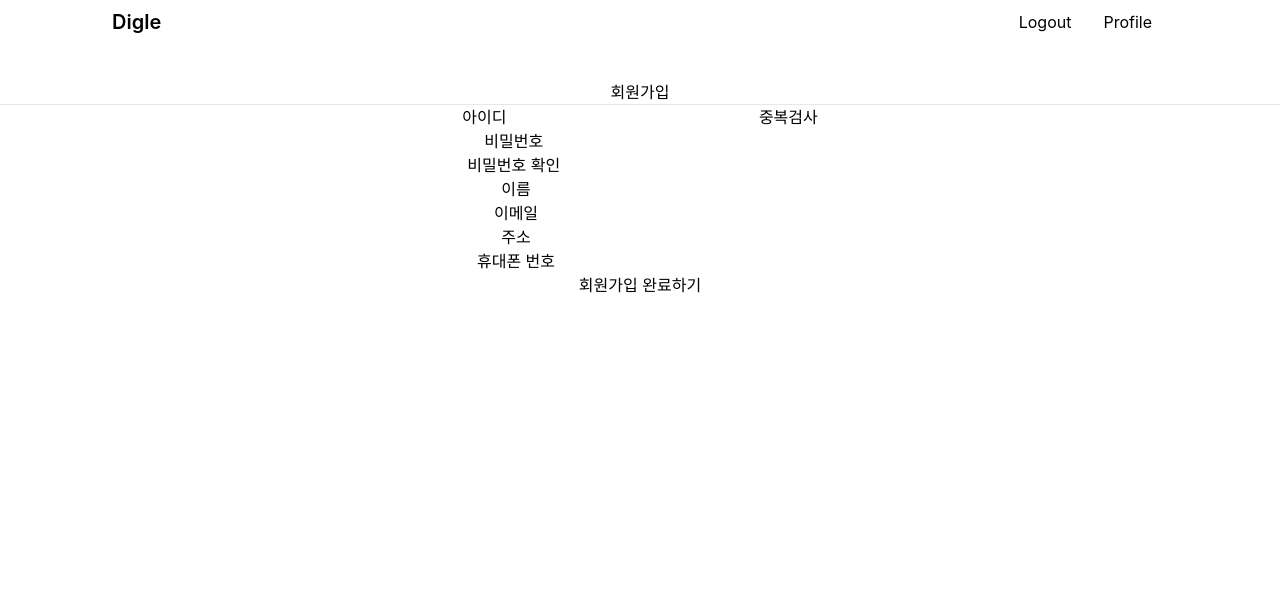
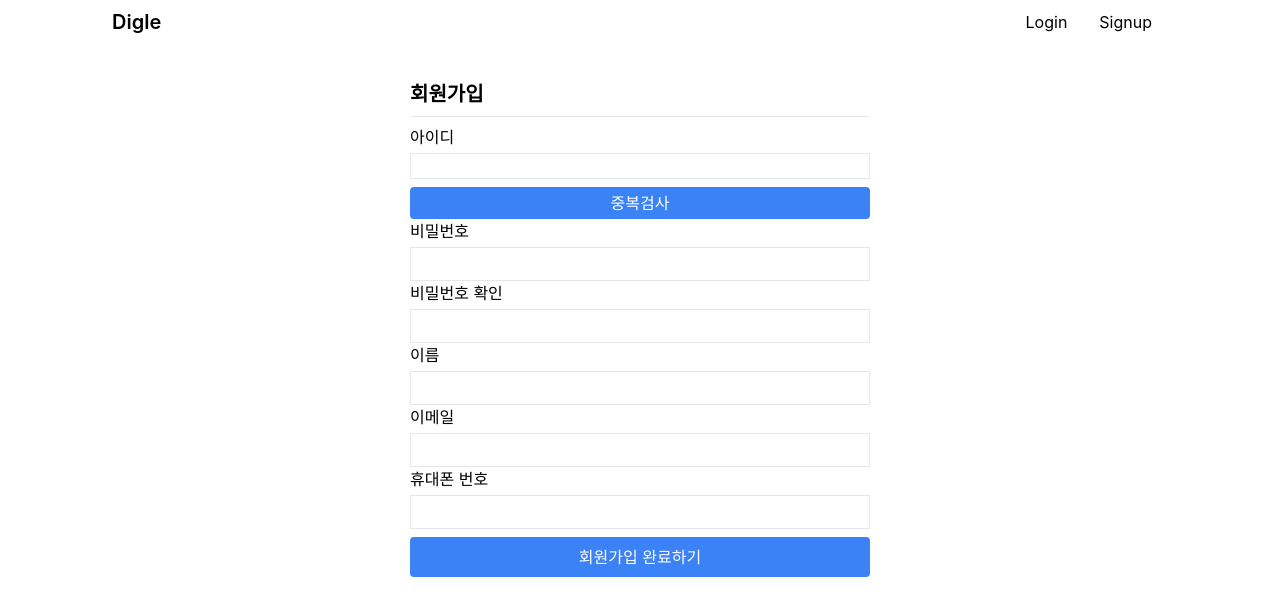
Before and after one commit to kimchiuk/Digle, a React (Create React App) app in the folder front/: page /signup/detail in a window 1280 px wide. Shown: the top 616 px of the page. Built offline with nearby package versions, Linux system fonts and the light colour scheme.

Commit message:
feat: update signup

```diff
--- a/front/src/App.js
+++ b/front/src/App.js
@@ -4,7 +4,7 @@ import Signup from "./pages/signup/Signup";
 import SignupDetail from "./pages/signup/SignupDetail";
 import "./App.css";
 import Main from "./pages/Main";
-import Navbar from "./pages/NavBar";
+import Navbar from "./components/NavBar";
 
 function App() {
   return (
--- a/front/src/pages/NavBar.js
+++ b/front/src/components/NavBar.js
@@ -42,7 +42,7 @@ const Navbar = () => {
 
       {/* 메뉴 */}
       <div className="mr-4 whitespace-nowrap">
-        {!isLogin ? (
+        {isLogin ? (
           // 로그인 시 보여줄 메뉴
           <>
             <button
--- a/front/src/pages/signup/Signup.js
+++ b/front/src/pages/signup/Signup.js
@@ -3,17 +3,23 @@ import { Link } from "react-router-dom";
 const Signup = () => {
   return (
     <>
-      <h2>회원가입</h2>
-      <hr />
-      <div>
-        <h4>회원가입 약관</h4>
-        <textarea>내용</textarea>
+      <div className="w-96 h-96  align-middle ">
+        <div className="pt-20 text-start ">
+          <div className="p-2">회원가입</div>
+          <div className="p-2">회원가입 약관</div>
+          <div className="m-2 p-2 h-60 border-2">내용</div>
+
+          <div className="p-2 text-right">
+            <label className="" htmlFor="checkobox">
+              동의합니다.
+            </label>
+            <input type="checkbox" name="" id="checkobox" />
+          </div>
+          <Link className=" text-end" to="detail">
+            다음으로
+          </Link>
+        </div>
       </div>
-      <div>
-        <label htmlFor="checkobox">라벨입니다.</label>
-        <input type="checkbox" name="" id="checkobox" />
-      </div>
-      <Link to="detail">다음으로</Link>
     </>
   );
 };
--- a/front/src/pages/signup/SignupDetail.js
+++ b/front/src/pages/signup/SignupDetail.js
@@ -1,5 +1,5 @@
 import { useState } from "react";
-// import axios from "axios";
+import axios from "axios";
 
 const SignupDetail = () => {
   // id, pwd, pwd2, username, email, address, phone
@@ -8,57 +8,133 @@ const SignupDetail = () => {
   const [confirmPassword, setConfirmPassword] = useState("");
   const [userName, setUserName] = useState("");
   const [email, setEmail] = useState("");
-  const [address, setAddress] = useState("");
   const [phoneNumber, setPhoneNumber] = useState("");
 
   // input 태그 밑 메시지
   const [idMsg, setIdMsg] = useState("");
   const [passwordMsg, setPasswordMsg] = useState("");
   const [confirmPasswordMsg, setConfirmPasswordMsg] = useState("");
+  const [emailMessage, setEmailMessage] = useState("");
+  const [phoneMessage, setPhoneMessage] = useState("");
 
+  const [isId, setIsId] = useState(false);
+  const [isPwd, setIsPwd] = useState(false);
+  const [isConfirmPwd, setIsConfirmPwd] = useState(false);
+  const [isEmail, setIsEmail] = useState(false);
+  const [isPhone, setIsPhone] = useState(false);
+
+  const submitHandler = (e) => {
+    e.preventDefault();
+
+    // 제출 이후 아이디 생성 로직
+  };
   // handler 7가지
   const idHandler = (e) => {
-    setIdentification(e.target.value);
+    const currentId = e.target.value;
+    setIdentification(currentId);
+
+    const idRegExp = /^[a-zA-z0-9]{4,12}$/;
+
+    if (!idRegExp.test(currentId)) {
+      setIdMsg("4-12사이 대소문자 또는 숫자만 입력해 주세요!");
+      setIsId(false);
+    } else {
+      setIdMsg("사용가능한 아이디입니다.");
+      setIsId(true);
+    }
   };
+
   const passwordHandler = (e) => {
-    setPassword(e.target.value);
+    const currentPassword = e.target.value;
+    setPassword(currentPassword);
+    const passwordRegExp =
+      /^(?=.*[a-zA-Z])(?=.*[!@#$%^*+=-])(?=.*[0-9]).{8,25}$/;
+    if (!passwordRegExp.test(currentPassword)) {
+      setPasswordMsg("숫자+영문+특수문자 조합으로 8자리 이상 입력해주세요!");
+      setIsPwd(false);
+    } else {
+      setPasswordMsg("안전한 비밀번호입니다.");
+      setIsPwd(true);
+    }
   };
   const confirmPasswordHandler = (e) => {
-    setConfirmPassword(e.target.value);
+    const currentConfirmPassword = e.target.value;
+    setConfirmPassword(currentConfirmPassword);
+
+    if (password !== currentConfirmPassword) {
+      setPasswordMsg("비밀번호가 일치하지 않습니다.");
+      setIsConfirmPwd(false);
+    } else {
+      setPasswordMsg("비밀번호가 일치합니다.");
+      setIsConfirmPwd(true);
+    }
+  };
+
+  const emailHandler = (e) => {
+    const currentEmail = e.target.value;
+    setEmail(currentEmail);
+    const emailRegExp =
+      /^[A-Za-z0-9_]+[A-Za-z0-9]*[@]{1}[A-Za-z0-9]+[A-Za-z0-9]*[.]{1}[A-Za-z]{1,3}$/;
+
+    if (!emailRegExp.test(currentEmail)) {
+      setEmailMessage("이메일의 형식이 올바르지 않습니다!");
+      setIsEmail(false);
+    } else {
+      setEmailMessage("사용 가능한 이메일 입니다.");
+      setIsEmail(true);
+    }
   };
   const nameHandler = (e) => {
     setUserName(e.target.value);
   };
-  const emailHandler = (e) => {
-    setEmail(e.target.value);
-  };
-  const addressHandler = (e) => {
-    setAddress(e.target.value);
-  };
+
   const phoneNumberHandler = (e) => {
-    setPhoneNumber(e.target.value);
+    const currentPhoneNumber = e.target.value;
+    setPhoneNumber(currentPhoneNumber);
+    const phoneRegExp = /^01([0|1|6|7|8|9])-?([0-9]{3,4})-?([0-9]{4})$/;
+
+    if (!phoneRegExp.test(currentPhoneNumber)) {
+      setPhoneMessage("올바른 형식이 아닙니다.");
+    } else {
+      setPhoneMessage("사용 가능한 번호입니다.");
+    }
   };
 
   // id 유효성검사 (중복유무)
-  // const checkId = async () => {
-  //   try {
-  //     const response = await axios.post("#", {
-  //       identification,
-  //     });
+  const checkId = async () => {
+    try {
+      const response = await axios.post("#", {
+        identification,
+      });
 
-  //     const result = response.data;
+      const result = response.data;
 
-  //     if (result.isDuplicate) {
-  //       setIdMsg("이미 사용중인 아이디입니다.");
-  //     } else {
-  //       setIdMsg("사용 가능한 아이디입니다.");
-  //     }
-  //   } catch (err) {
-  //     console.log(err);
-  //   }
-  // };
+      if (result.isDuplicate) {
+        setIdMsg("이미 사용중인 아이디입니다.");
+        setIsPhone(false);
+      } else {
+        setIdMsg("사용 가능한 아이디입니다.");
+        setIsPhone(true);
+      }
+    } catch (err) {
+      console.log(err);
+    }
+  };
 
   // password 유효성검사 ( #자 이상, 영문, 숫자, 특수문자 중 2가지 이상의 조합)
+  const checkPwd1 = () => {
+    const passwordRegex =
+      /^(?=.*[A-Za-z])(?=.*\d)(?=.*[@$!%*#?&])[A-Za-z\d@$!%*#?&]{8,}$/;
+
+    if (passwordRegex.test(password)) {
+      setPasswordMsg("비밀번호가 유효합니다.");
+    } else {
+      setPasswordMsg(
+        "비밀번호는 8자 이상, 영문, 숫자, 특수문자를 포함해야 합니다."
+      );
+    }
+  };
+
   const checkPwd = () => {
     if (password === confirmPassword) {
       setConfirmPasswordMsg("비밀번호가 일치합니다.");
@@ -71,80 +147,96 @@ const SignupDetail = () => {
 
   return (
     <>
-      <div>
-        <div className="pt-20">
-          <h2>회원가입</h2>
-          <hr />
-          <form onSubmit="#">
-            <div>
-              <label htmlFor="id">아이디 </label>
+      <div className="relative flex block h-screen">
+        <div className="pt-20 w-[500px] text-left px-5 mx-auto ">
+          <form onSubmit={submitHandler}>
+            <div className="text-xl font-bold mb-2">회원가입</div>
+            <hr className="mb-2" />
+            <div className="flex flex-col">
+              <label className="mb-1" htmlFor="id">
+                아이디
+              </label>
               <input
+                className="flex items-center space-x-2 border"
                 type="text"
                 id="id"
                 value={identification}
                 onChange={idHandler}
               />
-              <button>중복검사</button>
-              <div>{idMsg}</div>
+              <button className="bg-blue-500 text-white py-1 px-2 rounded mt-2">
+                중복검사
+              </button>
+              <div className="text-sm text-red-500">{idMsg}</div>
             </div>
-            <div>
-              <label htmlFor="password">비밀번호 </label>
+            <div className="flex flex-col">
+              <label className="mb-1" htmlFor="password">
+                비밀번호{" "}
+              </label>
               <input
-                type="text"
+                className="border py-1 px-2"
+                type="password"
                 id="password"
                 value={password}
                 onChange={passwordHandler}
               />
-              <div>{passwordMsg}</div>
+              <div className="text-sm text-red-500">{passwordMsg}</div>
             </div>
-            <div>
-              <label htmlFor="confirmPwd">비밀번호 확인 </label>
+            <div className="flex flex-col">
+              <label className="mb-1" htmlFor="confirmPwd">
+                비밀번호 확인{" "}
+              </label>
               <input
-                type="text"
+                className="border py-1 px-2"
+                type="password"
                 id="confirmPwd"
                 value={confirmPassword}
                 onChange={confirmPasswordHandler}
               />
-              <div>{confirmPasswordMsg}</div>
+              <div className="text-sm text-red-500">{confirmPasswordMsg}</div>
             </div>
-            <div>
-              <label htmlFor="name">이름</label>
+            <div className="flex flex-col">
+              <label className="mb-1" htmlFor="name">
+                이름
+              </label>
               <input
+                className="border py-1 px-2"
                 type="text"
                 id="name"
                 value={userName}
                 onChange={nameHandler}
               />
             </div>
-            <div>
-              <label htmlFor="email">이메일</label>
+            <div className="flex flex-col">
+              <label className="mb-1" htmlFor="email">
+                이메일
+              </label>
               <input
+                className="border py-1 px-2"
                 type="text"
                 id="email"
                 value={email}
                 onChange={emailHandler}
               />
+              <div className="text-sm text-red-500">{emailMessage}</div>
             </div>
-            <div>
-              <label htmlFor="address">주소</label>
+            <div className="flex flex-col">
+              <label className="mb-1" htmlFor="phoneNumber">
+                휴대폰 번호
+              </label>
               <input
-                type="text"
-                id="address"
-                value={address}
-                onChange={addressHandler}
-              />
-            </div>
-            <div>
-              <label htmlFor="phoneNumber">휴대폰 번호</label>
-              <input
+                className="border py-1 px-2"
                 type="text"
                 id="phoneNumber"
                 value={phoneNumber}
                 onChange={phoneNumberHandler}
               />
+              <div className="text-sm text-red-500">{phoneMessage}</div>
             </div>
-
-            <input type="submit" value="회원가입 완료하기" />
+            <input
+              className="bg-blue-500 text-white py-2 px-4 rounded cursor-pointer mt-2 w-full "
+              type="submit"
+              value="회원가입 완료하기"
+            />
           </form>
         </div>
       </div>
```
